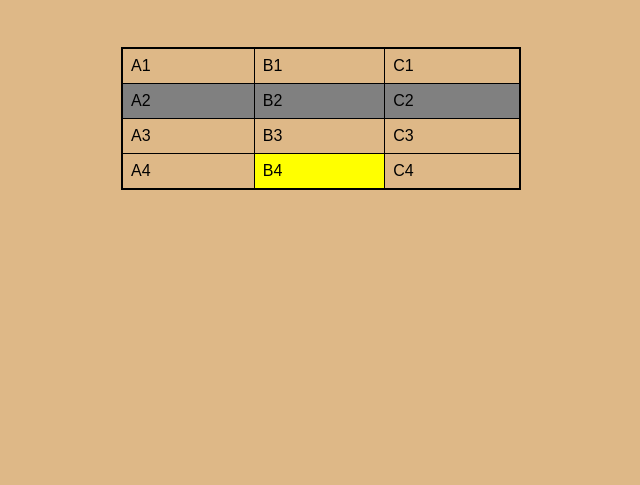
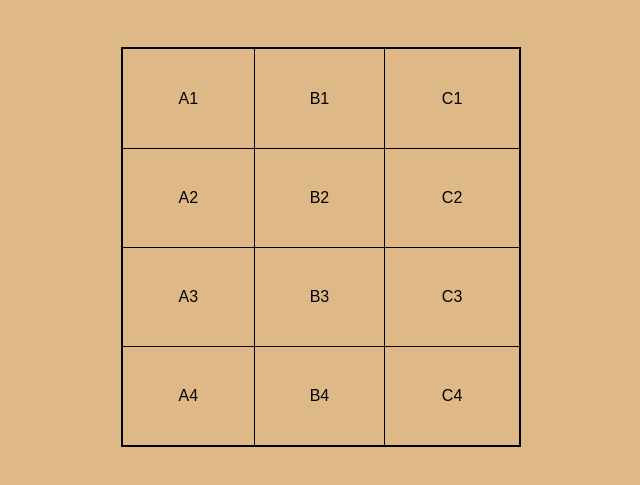
Before and after one commit to Alissongutierres/html-css, a plain HTML site: page exercicius/023/tabelas001.html in a window 1280 px wide. Shown: the part 61-546 px from the top of the page, without its empty margins (319-959 px from the left). Drawn offline with Linux system fonts and the light colour scheme.

Commit message:
atualizando

```diff
--- a/exercicius/023/tabelas001.html
+++ b/exercicius/023/tabelas001.html
@@ -15,21 +15,16 @@
         }
         table  {
             width: 400px;
+            height: 400px;
             border-collapse: collapse;
             border: 2px solid black;
             margin: auto;
         }
 
-        .linha {
-          background-color: gray;
-        }
-
         td {
             border: 1px solid black;
             padding: 8px;
-        }
-        .dado {
-            background-color: yellow;
+            text-align: center;
         }
     </style>
 </head>
@@ -41,7 +36,7 @@
         <td>B1</td>
         <td>C1</td>
     </tr>
-    <tr class="linha">
+    <tr>
         <td>A2</td>
         <td>B2</td>
         <td>C2</td>
@@ -53,7 +48,7 @@
     </tr>
     <tr>
         <td>A4</td>
-        <td class="dado">B4</td>
+        <td>B4</td>
         <td>C4</td>
     </tr>
    </table>
```
